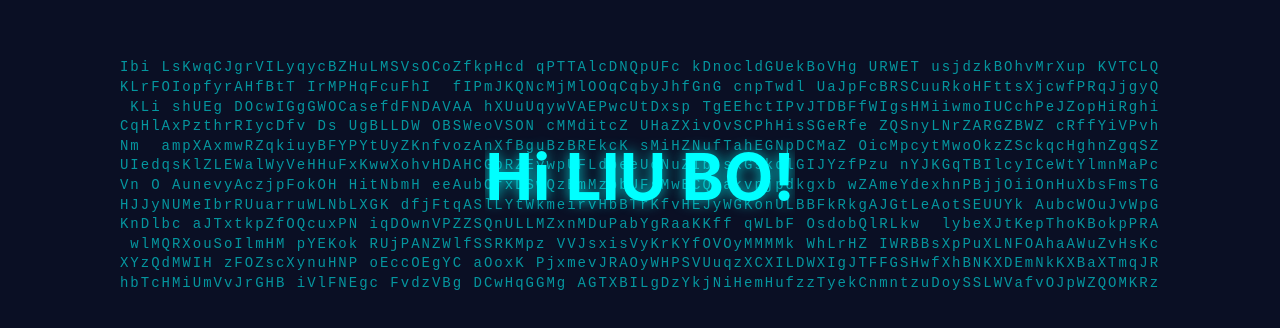
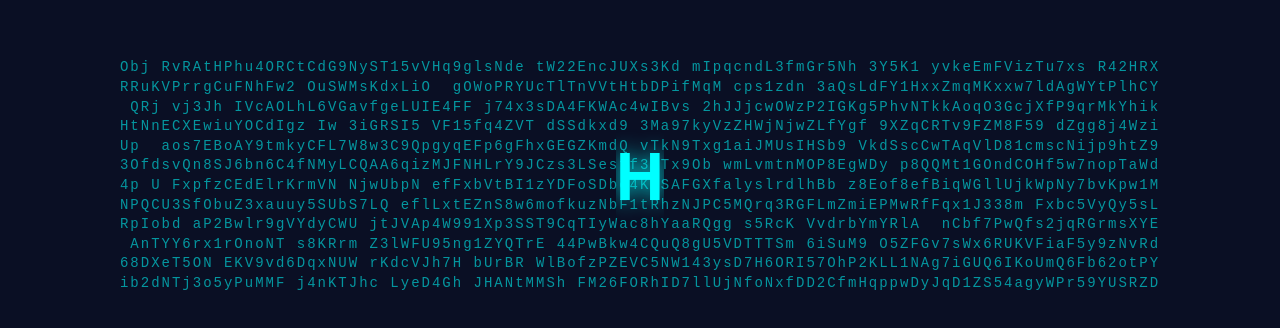
Before and after one commit to amliubo/index, a React (Create React App) app: page / in a window 1280 px wide. Shown: the part 224-552 px from the top of the page. Built offline with nearby package versions, Linux system fonts and the light colour scheme.

Commit message:
[修改] 项目目录结构

```diff
--- a/public/index.html
+++ b/public/index.html
@@ -2,29 +2,14 @@
 <html lang="en">
   <head>
     <meta charset="utf-8" />
-    <link rel="icon" href="%PUBLIC_URL%/favicon.ico" />
+    <!-- <link rel="icon" href="%PUBLIC_URL%/favicon.ico" /> -->
     <meta name="viewport" content="width=device-width, initial-scale=1" />
     <meta name="theme-color" content="#000000" />
     <meta
       name="description"
-      content="Web site created using create-react-app"
+      content="Created using create-react-app"
     />
-    <link rel="apple-touch-icon" href="%PUBLIC_URL%/logo192.png" />
-    <!--
-      manifest.json provides metadata used when your web app is installed on a
-      user's mobile device or desktop. See https://developers.google.com/web/fundamentals/web-app-manifest/
-    -->
-    <link rel="manifest" href="%PUBLIC_URL%/manifest.json" />
-    <!--
-      Notice the use of %PUBLIC_URL% in the tags above.
-      It will be replaced with the URL of the `public` folder during the build.
-      Only files inside the `public` folder can be referenced from the HTML.
-
-      Unlike "/favicon.ico" or "favicon.ico", "%PUBLIC_URL%/favicon.ico" will
-      work correctly both with client-side routing and a non-root public URL.
-      Learn how to configure a non-root public URL by running `npm run build`.
-    -->
-    <title>Hi</title>
+    <title>✨Hey, I'm Liubo</title>
   </head>
   <body>
     <noscript>You need to enable JavaScript to run this app.</noscript>
--- a/src/App.css
+++ /dev/null
@@ -1,55 +0,0 @@
-body,
-html {
-  margin: 0;
-  padding: 0;
-  height: 100%;
-  display: flex;
-  justify-content: center;
-  align-items: center;
-  background-color: #0a0f24;
-  overflow: hidden;
-}
-
-.background-container {
-  position: absolute;
-  top: 0;
-  left: 0;
-  width: 100%;
-  height: 100%;
-  overflow: hidden;
-  display: flex;
-  justify-content: center;
-  align-items: center;
-}
-
-.background-text {
-  white-space: pre-wrap;
-  font-size: 14px;
-  color: #00ffff90;
-  line-height: 1.4;
-  text-align: center;
-  letter-spacing: 2px;
-}
-
-.center-logo {
-  position: relative;
-  z-index: 1;
-  animation: fadeIn 3s ease-in-out;
-}
-
-.center-logo h1 {
-  font-size: 64px;
-  text-align: center;
-  color: #00ffff;
-  text-shadow: 0px 0px 15px rgba(0, 255, 255, 0.8);
-  animation: glow 1.5s infinite alternate;
-}
-
-@keyframes fadeIn {
-  from {
-    opacity: 0;
-  }
-  to {
-    opacity: 1;
-  }
-}
--- a/src/App.js
+++ b/src/App.js
@@ -1,11 +1,10 @@
 import React from "react";
-import "./App.css";
-import BackgroundEffect from "./BackgroundEffect";
+import Home from "./pages/Home/Home";
 
 function App() {
   return (
     <div className="App">
-      <BackgroundEffect />
+      <Home />
     </div>
   );
 }
--- a/src/BackgroundEffect.js
+++ /dev/null
@@ -1,55 +0,0 @@
-import React, { useEffect, useCallback, useState } from "react";
-
-const BackgroundEffect = () => {
-  const [backgroundText, setBackgroundText] = useState(generateInitialText());
-
-  function generateInitialText() {
-    return Array(12)
-      .fill(" ")
-      .map(() => Array(100).fill(" ").join(""))
-      .join("\n");
-  }
-
-  const generateDynamicText = useCallback(() => {
-    const chars = "abcdefghijklmnopqrstuvwxyzABCDEFGHIJKLMNOPQRSTUVWXYZ";
-    const lines = backgroundText.split("\n");
-
-    const newLines = lines.map((line) => {
-      return line
-        .split("")
-        .map((char) => {
-          if (Math.random() < 0.1) {
-            return chars.charAt(Math.floor(Math.random() * chars.length));
-          }
-          return char;
-        })
-        .join("");
-    });
-
-    return newLines.join("\n");
-  }, [backgroundText]);
-
-  const updateBackgroundText = useCallback(() => {
-    setBackgroundText(generateDynamicText());
-  }, [generateDynamicText]);
-
-  useEffect(() => {
-    const intervalId = setInterval(updateBackgroundText, 180);
-    return () => clearInterval(intervalId);
-  }, [updateBackgroundText]);
-
-  return (
-    <>
-      <div className="background-container">
-        <pre className="background-text">
-          {backgroundText}
-        </pre>
-      </div>
-      <div className="center-logo">
-        <h1>Hi LIU BO!</h1>
-      </div>
-    </>
-  );
-};
-
-export default BackgroundEffect;
--- /dev/null
+++ b/src/components/indexbg.js
@@ -0,0 +1,75 @@
+import React, { useEffect, useState } from "react";
+
+const IndexBG = () => {
+  const [backgroundText, setBackgroundText] = useState(generateInitialText());
+  const [currentTextIndex, setCurrentTextIndex] = useState(0);
+  const [displayedText, setDisplayedText] = useState("");
+  const [isDeleting, setIsDeleting] = useState(false);
+  const [textSpeed] = useState(150);
+  const [deleteSpeed] = useState(150);
+
+  const textList = ["Hey I'm Liu bo!", "Welcome to my Site!", "Enjoy Coding!", "Have a nice day!"];
+
+  function generateInitialText() {
+    return Array(12)
+      .fill(" ")
+      .map(() => Array(100).fill(" ").join(""))
+      .join("\n");
+  }
+
+  useEffect(() => {
+    const intervalId = setInterval(() => {
+      const chars = "abcdefghijklmnopqrstuvwxyzABCDEFGHIJKLMNOPQRSTUVWXYZ123456789";
+      const lines = backgroundText.split("\n");
+
+      const newLines = lines.map((line) => {
+        return line
+          .split("")
+          .map((char) => {
+            if (Math.random() < 0.1) {
+              return chars.charAt(Math.floor(Math.random() * chars.length));
+            }
+            return char;
+          })
+          .join("");
+      });
+
+      setBackgroundText(newLines.join("\n"));
+    }, 180);
+
+    return () => clearInterval(intervalId);
+  }, [backgroundText]);
+
+
+  useEffect(() => {
+    const textChangeInterval = setInterval(() => {
+      if (isDeleting) {
+        setDisplayedText((prevText) => prevText.slice(0, prevText.length - 1));
+        if (displayedText.length === 0) {
+          setIsDeleting(false);
+          setCurrentTextIndex((prevIndex) => (prevIndex + 1) % textList.length);
+        }
+      } else {
+        setDisplayedText((prevText) => textList[currentTextIndex].slice(0, prevText.length + 1));
+        if (displayedText.length === textList[currentTextIndex].length) {
+          setIsDeleting(true);
+        }
+      }
+    }, isDeleting ? deleteSpeed : textSpeed);
+
+    return () => clearInterval(textChangeInterval);
+  }, [displayedText, currentTextIndex, isDeleting, textList]);
+
+  return (
+    <>
+      <div className="background-container">
+        <pre className="background-text">{backgroundText}</pre>
+      </div>
+      <div className="center-logo">
+        <h1>{displayedText}</h1>
+      </div>
+    </>
+  );
+};
+
+export default IndexBG;
--- /dev/null
+++ b/src/pages/Home/Home.css
@@ -0,0 +1,65 @@
+body,
+html {
+    margin: 0;
+    padding: 0;
+    height: 100%;
+    display: flex;
+    justify-content: center;
+    align-items: center;
+    background-color: #0a0f24;
+    overflow: hidden;
+}
+
+.background-container {
+    position: absolute;
+    top: 0;
+    left: 0;
+    width: 100%;
+    height: 100%;
+    overflow: hidden;
+    display: flex;
+    justify-content: center;
+    align-items: center;
+}
+
+.background-text {
+    white-space: pre-wrap;
+    font-size: 14px;
+    color: #00ffff90;
+    line-height: 1.4;
+    text-align: center;
+    letter-spacing: 2px;
+}
+
+.center-logo {
+    position: relative;
+    z-index: 1;
+    animation: fadeIn 3s ease-in-out;
+}
+
+.center-logo h1 {
+    font-size: 64px;
+    text-align: center;
+    color: #00ffff;
+    text-shadow: 0px 0px 15px rgba(0, 255, 255, 0.8);
+    animation: glow 1.5s infinite alternate;
+    will-change: transform;
+}
+
+@keyframes fadeIn {
+    from {
+        opacity: 0;
+    }
+    to {
+        opacity: 1;
+    }
+}
+
+@keyframes glow {
+    0% {
+        text-shadow: 0px 0px 15px rgba(0, 255, 255, 0.8);
+    }
+    100% {
+        text-shadow: 0px 0px 25px rgba(0, 255, 255, 1);
+    }
+}
--- /dev/null
+++ b/src/pages/Home/Home.js
@@ -0,0 +1,13 @@
+import React from "react";
+import "./Home.css";
+import BackgroundEffect from "../../components/indexbg";
+
+function Home() {
+    return (
+        <div className="home-page">
+            <BackgroundEffect />
+        </div>
+    );
+}
+
+export default Home;
```
Also changed, not shown: public/logo192.png (deleted), public/logo512.png (deleted), public/manifest.json (deleted).
